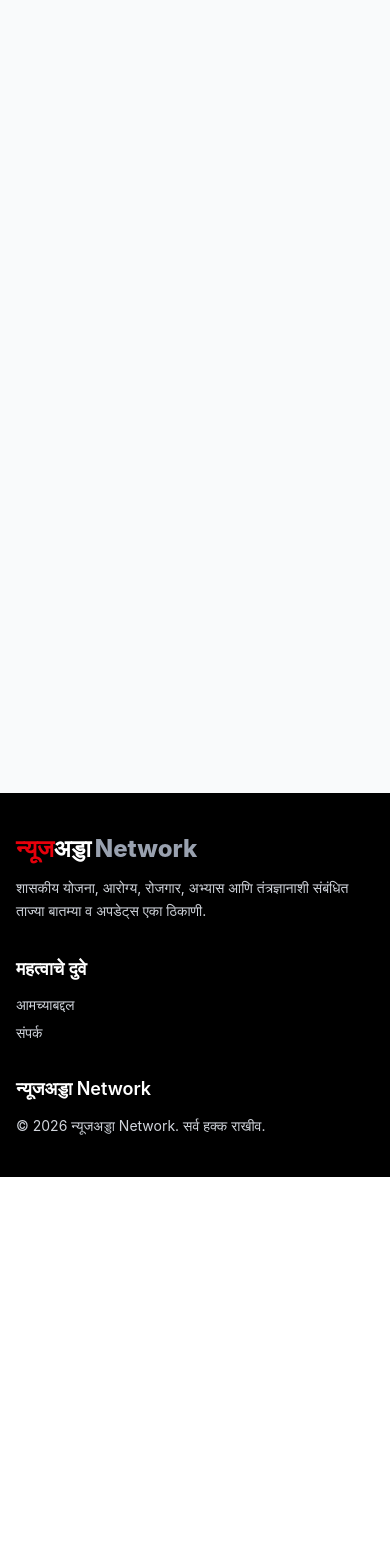
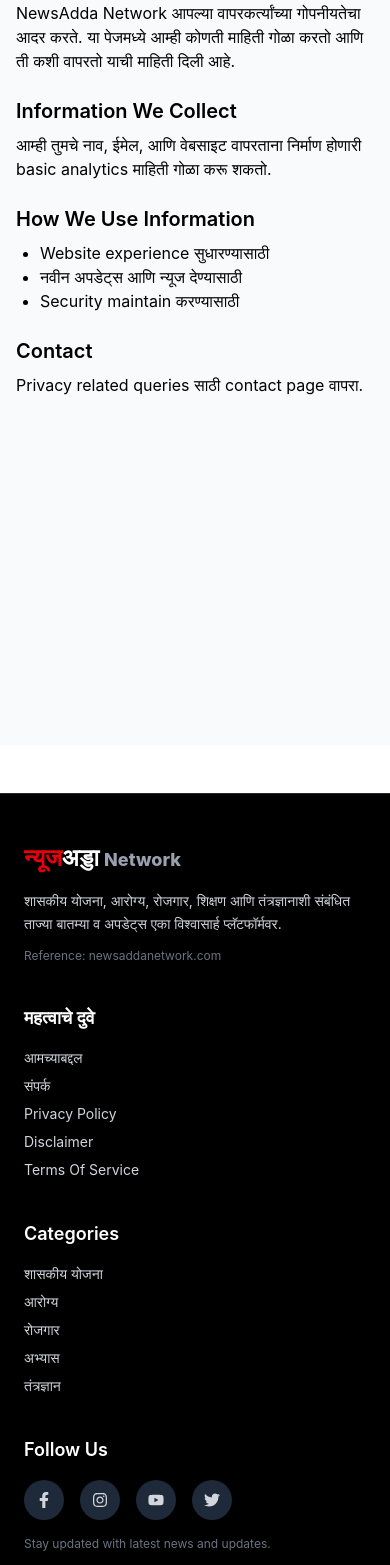
Before and after one commit to kirankhakare/NewsAddaNetwork, a React (Vite) app in the folder newsaddanetwork/: page /privacyPolicy in a window 390 px wide. Shown: the part 432-1997 px from the top of the page. Before the commit the page ends 1609 px from the top, so only its background shows below. Built offline with nearby package versions, Linux system fonts and the light colour scheme; no server answers.

Commit message:
Update-21-5

```diff
--- a/newsaddanetwork/src/App.jsx
+++ b/newsaddanetwork/src/App.jsx
@@ -1,10 +1,15 @@
 import AppRoutes from "./routes/AppRoutes";
+import ScrollToTop from "./components/common/ScrollToTop";
 
 function App() {
   return (
-    <div className="font-sans bg-gray-50 text-gray-800">
+    <>
+      {/* 🔥 Global Scroll Handler */}
+      <ScrollToTop />
+
+      {/* 🔥 All Routes */}
       <AppRoutes />
-    </div>
+    </>
   );
 }
 
--- a/newsaddanetwork/src/components/common/Footer.jsx
+++ b/newsaddanetwork/src/components/common/Footer.jsx
@@ -1,41 +1,108 @@
 import { Link } from "react-router-dom";
+import { FaFacebookF, FaInstagram, FaYoutube, FaTwitter } from "react-icons/fa";
 
 export default function Footer() {
   return (
-    <footer className="bg-black text-white mt-12">
-      <div className="max-w-7xl mx-auto px-4 py-10 grid md:grid-cols-3 gap-8">
+    <footer className="bg-black text-gray-300 mt-12 border-t border-gray-800">
+      <div className="max-w-7xl mx-auto px-6 py-12 grid md:grid-cols-4 gap-10">
 
-        {/* Logo Section */}
+        {/* Logo + About */}
         <div>
-          <h2 className="text-2xl font-extrabold">
+          <h2 className="text-2xl font-extrabold text-white">
             <span className="text-red-600">न्यूज</span>
-            <span className="text-white">अड्डा</span>
-            <span className="text-gray-400 ml-1">Network</span>
+            अड्डा <span className="text-gray-400 text-lg">Network</span>
           </h2>
 
-          <p className="text-sm mt-3 text-gray-300 leading-relaxed">
-            शासकीय योजना, आरोग्य, रोजगार, अभ्यास आणि तंत्रज्ञानाशी संबंधित
-            ताज्या बातम्या व अपडेट्स एका ठिकाणी.
+          <p className="text-sm mt-4 leading-relaxed">
+            शासकीय योजना, आरोग्य, रोजगार, शिक्षण आणि तंत्रज्ञानाशी संबंधित
+            ताज्या बातम्या व अपडेट्स एका विश्वासार्ह प्लॅटफॉर्मवर.
+          </p>
+
+          <p className="text-xs text-gray-500 mt-3">
+            Reference: newsaddanetwork.com
           </p>
         </div>
 
         {/* Quick Links */}
         <div>
-          <h3 className="font-semibold mb-3 text-lg">महत्वाचे दुवे</h3>
-          <ul className="space-y-2 text-gray-300 text-sm">
-            <li><Link to="/about" className="hover:text-red-500">आमच्याबद्दल</Link></li>
-            <li><Link to="/contactUS" className="hover:text-red-500">संपर्क</Link></li>
+          <h3 className="text-white font-semibold mb-4 text-lg">
+            महत्वाचे दुवे
+          </h3>
+
+          <ul className="space-y-2 text-sm">
+            <li>
+              <Link to="/about" className="hover:text-red-500 transition">
+                आमच्याबद्दल
+              </Link>
+            </li>
+            <li>
+              <Link to="/contactUS" className="hover:text-red-500 transition">
+                संपर्क
+              </Link>
+            </li>
+            <li>
+              <Link to="/privacyPolicy" className="hover:text-red-500 transition">
+                Privacy Policy
+              </Link>
+            </li>
+            <li>
+              <Link to="/Disclaimer" className="hover:text-red-500 transition">
+                Disclaimer
+              </Link>
+            </li>
+            <li>
+              <Link to="/TermsOfService" className="hover:text-red-500 transition">
+                Terms Of Service
+              </Link>
+            </li>
           </ul>
         </div>
 
-        {/* Copyright */}
+        {/* Categories (Professional touch for news site) */}
         <div>
-          <h3 className="font-semibold mb-3 text-lg">न्यूजअड्डा Network</h3>
-          <p className="text-gray-300 text-sm leading-relaxed">
-            © {new Date().getFullYear()} न्यूजअड्डा Network. सर्व हक्क राखीव.
+          <h3 className="text-white font-semibold mb-4 text-lg">
+            Categories
+          </h3>
+
+          <ul className="space-y-2 text-sm">
+            <li><Link to="/category/govt-schemes" className="hover:text-red-500">शासकीय योजना</Link></li>
+            <li><Link to="/category/health" className="hover:text-red-500">आरोग्य</Link></li>
+            <li><Link to="/category/jobs" className="hover:text-red-500">रोजगार</Link></li>
+            <li><Link to="/category/education" className="hover:text-red-500">अभ्यास</Link></li>
+            <li><Link to="/category/technology" className="hover:text-red-500">तंत्रज्ञान</Link></li>
+          </ul>
+        </div>
+
+        {/* Social Media */}
+        <div>
+          <h3 className="text-white font-semibold mb-4 text-lg">
+            Follow Us
+          </h3>
+
+          <div className="flex gap-4">
+            <a href="#" className="bg-gray-800 p-3 rounded-full hover:bg-red-600 transition">
+              <FaFacebookF />
+            </a>
+            <a href="#" className="bg-gray-800 p-3 rounded-full hover:bg-red-600 transition">
+              <FaInstagram />
+            </a>
+            <a href="#" className="bg-gray-800 p-3 rounded-full hover:bg-red-600 transition">
+              <FaYoutube />
+            </a>
+            <a href="#" className="bg-gray-800 p-3 rounded-full hover:bg-red-600 transition">
+              <FaTwitter />
+            </a>
+          </div>
+
+          <p className="text-xs text-gray-500 mt-4">
+            Stay updated with latest news and updates.
           </p>
         </div>
+      </div>
 
+      {/* Bottom Bar */}
+      <div className="border-t border-gray-800 py-4 text-center text-sm text-gray-500">
+        © {new Date().getFullYear()} न्यूजअड्डा Network. सर्व हक्क राखीव.
       </div>
     </footer>
   );
--- a/newsaddanetwork/src/components/common/Navbar.jsx
+++ b/newsaddanetwork/src/components/common/Navbar.jsx
@@ -24,12 +24,12 @@
 
   // ✅ Backend synced categories
   const categories = [
-    { name:"शासकीय योजना", path:"/category/govt-schemes", icon:<FaLandmark/>, color:"text-blue-600" },
+    { name:"योजना", path:"/category/govt-schemes", icon:<FaLandmark/>, color:"text-blue-600" },
     { name:"आरोग्य", path:"/category/health", icon:<FaHeartbeat/>, color:"text-green-600" },
     { name:"रोजगार", path:"/category/jobs", icon:<FaBriefcase/>, color:"text-purple-600" },
     { name:"अध्यात्म", path:"/category/spirituality", icon:<FaBook/>, color:"text-yellow-600" },
     { name:"तंत्रज्ञान", path:"/category/technology", icon:<FaMicrochip/>, color:"text-indigo-600" },
-    { name:"अधिक माहिती", path:"/category/info", icon:<FaInfoCircle/>, color:"text-gray-600" },
+    { name:"इतर", path:"/category/info", icon:<FaInfoCircle/>, color:"text-gray-600" },
   ];
 
   return (
@@ -104,7 +104,7 @@
 
             {/* CONTACT */}
             <NavLink
-              to="/contact"
+              to="/contactUs"
               className={({isActive})=>
                 `flex items-center gap-2 ${
                   isActive
--- /dev/null
+++ b/newsaddanetwork/src/components/common/ScrollToTop.jsx
@@ -0,0 +1,15 @@
+import { useEffect } from "react";
+import { useLocation } from "react-router-dom";
+
+export default function ScrollToTop() {
+  const { pathname } = useLocation();
+
+  useEffect(() => {
+    window.scrollTo({
+      top: 0,
+      behavior: "smooth",
+    });
+  }, [pathname]);
+
+  return null;
+}
--- a/newsaddanetwork/src/main.jsx
+++ b/newsaddanetwork/src/main.jsx
@@ -2,15 +2,15 @@
 import ReactDOM from "react-dom/client";
 import App from "./App";
 import "./index.css";
-import AuthProvider from "./context/AuthContext"; // ✅ import
+import AuthProvider from "./context/AuthContext";
+import { BrowserRouter } from "react-router-dom";
 
 ReactDOM.createRoot(document.getElementById("root")).render(
   <React.StrictMode>
-
-    {/* 🔥 VERY IMPORTANT */}
-    <AuthProvider>
-      <App />
-    </AuthProvider>
-
+    <BrowserRouter>   {/* ✅ MUST BE HERE */}
+      <AuthProvider>
+        <App />
+      </AuthProvider>
+    </BrowserRouter>
   </React.StrictMode>
 );
--- /dev/null
+++ b/newsaddanetwork/src/pages/user/Disclaimer.jsx
@@ -0,0 +1,23 @@
+export default function Disclaimer() {
+  return (
+    <div className="max-w-5xl mx-auto px-4 py-10">
+      <h1 className="text-3xl font-bold mb-6">Disclaimer</h1>
+
+      <p className="mb-4">
+        NewsAdda Network वर दिलेली माहिती फक्त general information purpose साठी आहे.
+        आम्ही माहिती अचूक ठेवण्याचा प्रयत्न करतो पण 100% accuracy ची हमी देत नाही.
+      </p>
+
+      <h2 className="text-xl font-semibold mt-6 mb-2">External Links</h2>
+      <p>
+        वेबसाइटमध्ये इतर वेबसाइट्सचे links असू शकतात. त्या वेबसाइट्सच्या
+        content किंवा policies साठी आम्ही जबाबदार नाही.
+      </p>
+
+      <h2 className="text-xl font-semibold mt-6 mb-2">Consent</h2>
+      <p>
+        वेबसाइट वापरताना तुम्ही या disclaimer ला सहमती देता.
+      </p>
+    </div>
+  );
+}
--- /dev/null
+++ b/newsaddanetwork/src/pages/user/PrivacyPolicy.jsx
@@ -0,0 +1,27 @@
+export default function PrivacyPolicy() {
+  return (
+    <div className="max-w-5xl mx-auto px-4 py-10">
+      <h1 className="text-3xl font-bold mb-6">Privacy Policy</h1>
+
+      <p className="mb-4">
+        NewsAdda Network आपल्या वापरकर्त्यांच्या गोपनीयतेचा आदर करते.
+        या पेजमध्ये आम्ही कोणती माहिती गोळा करतो आणि ती कशी वापरतो याची माहिती दिली आहे.
+      </p>
+
+      <h2 className="text-xl font-semibold mt-6 mb-2">Information We Collect</h2>
+      <p>
+        आम्ही तुमचे नाव, ईमेल, आणि वेबसाइट वापरताना निर्माण होणारी basic analytics माहिती गोळा करू शकतो.
+      </p>
+
+      <h2 className="text-xl font-semibold mt-6 mb-2">How We Use Information</h2>
+      <ul className="list-disc ml-6">
+        <li>Website experience सुधारण्यासाठी</li>
+        <li>नवीन अपडेट्स आणि न्यूज देण्यासाठी</li>
+        <li>Security maintain करण्यासाठी</li>
+      </ul>
+
+      <h2 className="text-xl font-semibold mt-6 mb-2">Contact</h2>
+      <p>Privacy related queries साठी contact page वापरा.</p>
+    </div>
+  );
+}
--- /dev/null
+++ b/newsaddanetwork/src/pages/user/TermsOfService.jsx
@@ -0,0 +1,28 @@
+export default function TermsOfService() {
+  return (
+    <div className="max-w-5xl mx-auto px-4 py-10">
+      <h1 className="text-3xl font-bold mb-6">Terms Of Service</h1>
+
+      <p className="mb-4">
+        NewsAdda Network वापरताना खालील नियम व अटी लागू होतील.
+      </p>
+
+      <h2 className="text-xl font-semibold mt-6 mb-2">Use Of Content</h2>
+      <p>
+        वेबसाइटवरील content फक्त personal use साठी आहे.
+        परवानगीशिवाय copy किंवा reuse करू नये.
+      </p>
+
+      <h2 className="text-xl font-semibold mt-6 mb-2">User Responsibility</h2>
+      <ul className="list-disc ml-6">
+        <li>कायद्याचे पालन करणे आवश्यक आहे</li>
+        <li>Spam किंवा harmful activity करू नये</li>
+      </ul>
+
+      <h2 className="text-xl font-semibold mt-6 mb-2">Changes To Terms</h2>
+      <p>
+        आम्ही कधीही Terms update करू शकतो.
+      </p>
+    </div>
+  );
+}
--- a/newsaddanetwork/src/routes/AppRoutes.jsx
+++ b/newsaddanetwork/src/routes/AppRoutes.jsx
@@ -1,4 +1,4 @@
-import { BrowserRouter, Routes, Route } from "react-router-dom";
+import { Routes, Route } from "react-router-dom";
 
 import UserLayout from "../layouts/UserLayout";
 import AdminLayout from "../layouts/AdminLayout";
@@ -12,17 +12,17 @@
 import StaticPages from "../pages/user/StaticPages";
 
 /* Admin Pages */
-import Login from "../pages/admin/Login";   // ✅ ADD
+import Login from "../pages/admin/Login";
 import Dashboard from "../pages/admin/Dashboard";
 import AddBlog from "../pages/admin/AddBlog";
 import EditBlog from "../pages/admin/EditBlog";
 import ManageBlogs from "../pages/admin/ManageBlogs";
 import BreakingNews from "../pages/admin/BreakingNews";
-
-
+import PrivacyPolicy from "../pages/user/PrivacyPolicy";
+import Disclaimer from "../pages/user/Disclaimer";
+import TermsOfService from "../pages/user/TermsOfService";
 export default function AppRoutes() {
   return (
-    <BrowserRouter>
     <Routes>
 
       {/* USER ROUTES */}
@@ -33,22 +33,24 @@
         <Route path="/category/:slug" element={<Category />} />
         <Route path="/blog/:id" element={<BlogDetails />} />
         <Route path="/:type" element={<StaticPages />} />
+        <Route path="/privacyPolicy" element={<PrivacyPolicy />} />
+<Route path="/Disclaimer" element={<Disclaimer />} />
+<Route path="/TermsOfService" element={<TermsOfService />} />
       </Route>
 
-        {/* 🔐 ADMIN LOGIN */}
+      {/* ADMIN LOGIN */}
       <Route path="/admin/login" element={<Login />} />
 
-        {/* 🔐 ADMIN PANEL */}
+      {/* ADMIN PANEL */}
       <Route path="/admin" element={<AdminLayout />}>
         <Route path="dashboard" element={<Dashboard />} />
         <Route path="add-blog" element={<AddBlog />} />
         <Route path="edit-blog/:id" element={<EditBlog />} />
         <Route path="manage-blogs" element={<ManageBlogs />} />
-          <Route path="breaking-news" element={<BreakingNews/>}/>
-          <Route path="edit-blog" element={<EditBlog/>}/>
+        <Route path="breaking-news" element={<BreakingNews />} />
+        <Route path="edit-blog" element={<EditBlog />} />
       </Route>
 
     </Routes>
-    </BrowserRouter>
   );
 }
```
Lines whose indentation alone changed are shown as unchanged.
